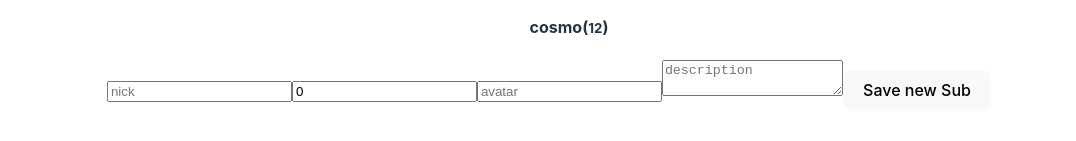
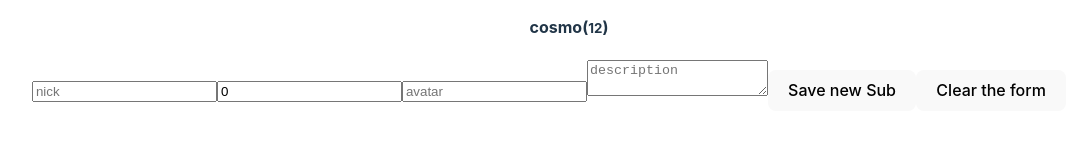
Before and after one commit to garzonsergio/midu-react-ts, a React (Vite) app: page / in a window 1280 px wide. Shown: the part 565-706 px from the top of the page, without its empty margins (91-1167 px from the left). Built offline with nearby package versions, Linux system fonts and the light colour scheme.

Commit message:
Use ref was implemented in the app

```diff
--- a/src/App.tsx
+++ b/src/App.tsx
@@ -1,4 +1,4 @@
-import { useEffect, useState } from "react";
+import { useEffect, useRef, useState } from "react";
 import List from "./components/List/List";
 import Form from "./components/Form/Form";
 import { Subscriber } from "./types";
@@ -27,6 +27,7 @@ function App() {
   const [subs, setSubs] = useState<AppState["subscribers"]>([]);
   const [newSubsNumber, setNewSubsNumber] =
     useState<AppState["newSubscribersNumber"]>(0);
+  const divRef = useRef<HTMLDivElement>(null);
 
   useEffect(() => {
     setSubs(INITIAL_STATE);
@@ -38,7 +39,7 @@ function App() {
 
   return (
     <>
-      <div>
+      <div ref={divRef}>
         <List subs={subs} />
         <Form onNewSub={handleNewSub} />
       </div>
--- a/src/components/Form/Form.tsx
+++ b/src/components/Form/Form.tsx
@@ -60,6 +60,7 @@ const Form = ({ onNewSub }: FormProps) => {
           onChange={handleChange}
         />
         <button type="submit">Save new Sub</button>
+        <button type="button">Clear the form</button>
       </form>
     </div>
   );
```
